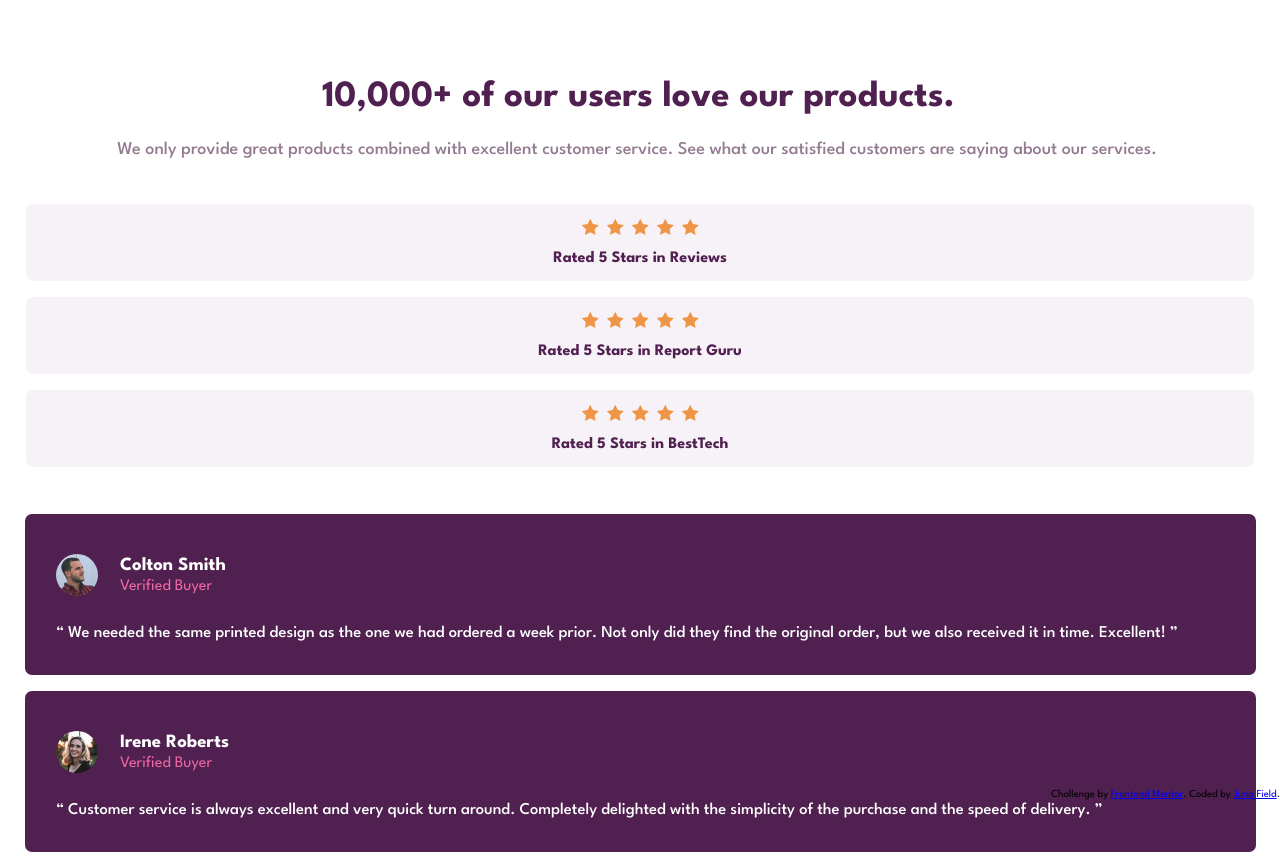
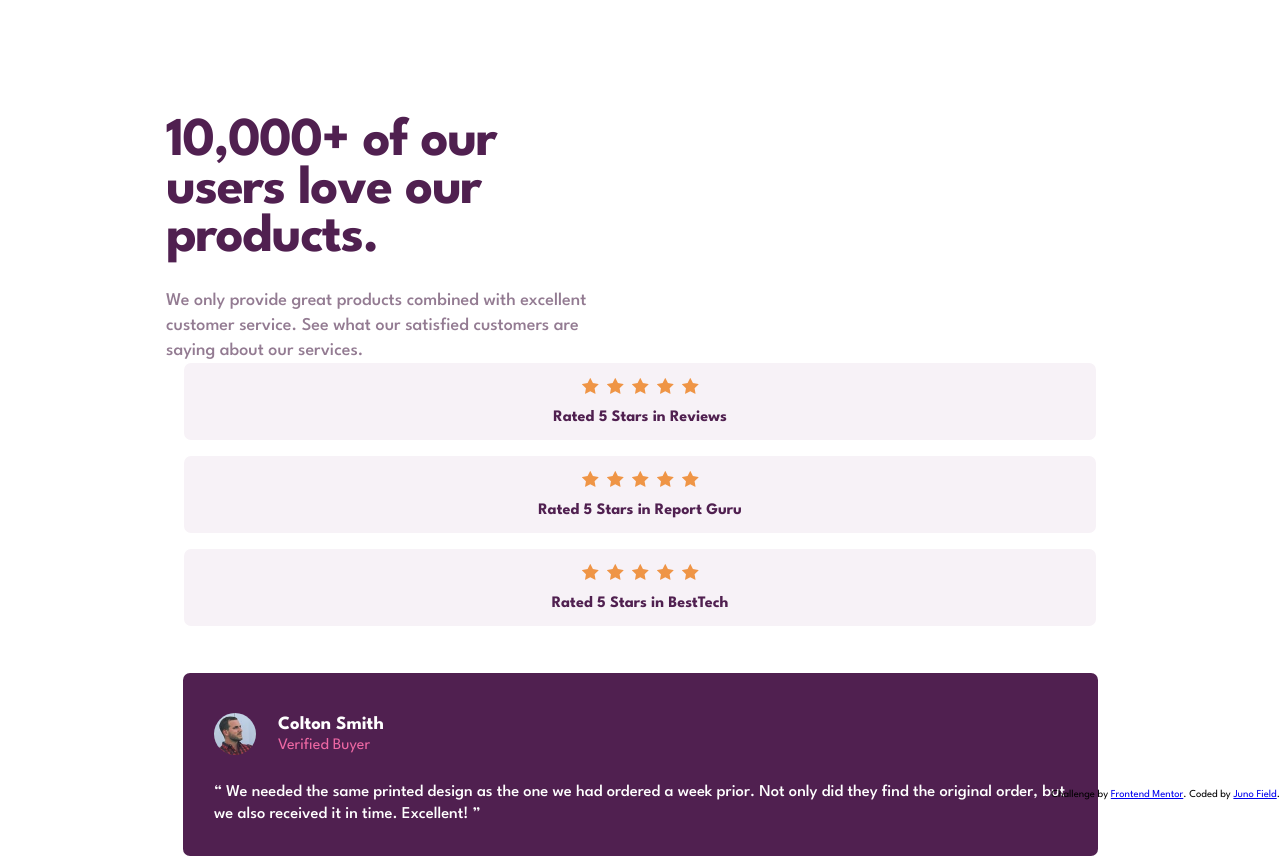
Before and after one commit to JunoField/fm6-social-proof-section, a website built with Parcel: page index.html in a window 1280 px wide. Shown: the top 859 px of the page. Built offline with nearby package versions, Linux system fonts and the light colour scheme.

Commit message:
kinda done intro on dt

```diff
--- a/style.scss
+++ b/style.scss
@@ -10,22 +10,28 @@ body{
     font-family: 'League Spartan', sans-serif;
 }
 
-//top tagline
+
+
+//intro paragraph
+#intro{
+    margin: 81px 13px 42px 10px;
+
     h1{
         color: $veryDarkMagenta;
         font-weight: 700;
         font-size: 37px;
-    margin: 81px 30px auto 30px;
+        margin: 0px 17px auto 20px;
         line-height: 33px;
     }
 
-//intro paragraph
-#intro{
+    p{
         color: $darkGreyishMagenta;
         font-size: 13.5pt;
         font-weight: 500;
         line-height: 24px;
-    margin: 24px 13px 42px 10px;
+        margin: 24px 0px 0px 0px;
+    }
+
 }
 
 //for each professional review
@@ -126,5 +132,25 @@ h1{
 
 // Desktop-only styling
 @media only screen and (min-width: 1200px){
+    body{
+        padding: 110px 158px 118px 158px;
+    }
 
+    #intro{
+        text-align: left;
+        margin: 0px;
+        max-width: 450px; //temporary - will use grid
+
+        h1{
+            margin: 0px;
+            font-size: 41pt;
+            letter-spacing: -1.3px;
+            line-height: 48px;
         }
+
+        p{
+            margin-top: 26px;
+            line-height: 25px;
+        }
+    }
+}
```
Also changed, not shown: dist/index.html, 2 other files. Lines whose indentation alone changed are shown as unchanged.
